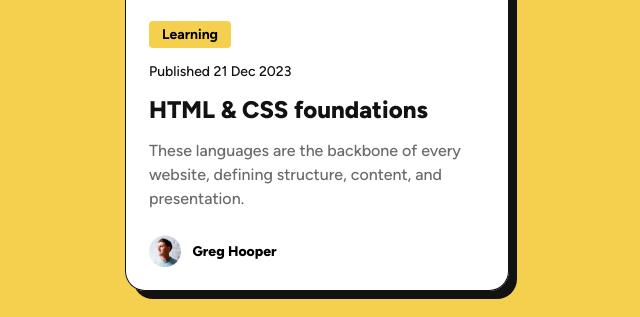
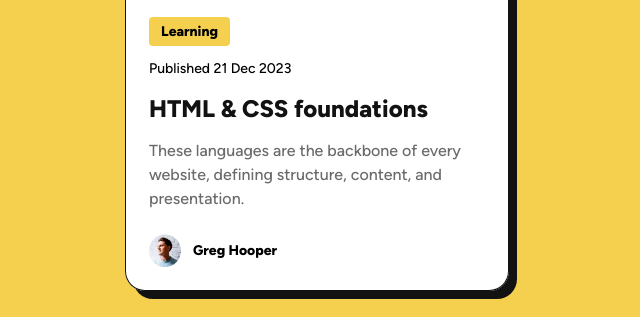
Before and after one commit to zmora2622/blog-preview-card, a website: page index.html in a window 1280 px wide. Shown: the part 370-687 px from the top of the page, 323-963 px from the left. Drawn offline with Linux system fonts and the light colour scheme.

Commit message:
Rebuild project

```diff
--- /dev/null
+++ b/gulpfile.js
@@ -0,0 +1,12 @@
+const { src, dest, watch, series } = require("gulp");
+const sass = require("gulp-sass")(require("sass"));
+
+function buildStyles() {
+ return src("sass/**/*.scss").pipe(sass()).pipe(dest("css"));
+}
+
+function watchTask() {
+ watch(["sass/**/*.scss"], buildStyles);
+}
+
+exports.default = series(buildStyles, watchTask);
--- a/index.html
+++ b/index.html
@@ -7,33 +7,28 @@
   <!-- displays site properly based on user's device -->
 
   <link rel="icon" type="image/png" sizes="32x32" href="./assets/images/favicon-32x32.png">
-  <link rel="stylesheet" href="./style.css">
+  <link rel="stylesheet" href="./css/style.css">
   <title>Frontend Mentor | Blog preview card</title>
 
 </head>
 
 <body>
 
-  <main>
+  <main class="container">
     <div class="card">
-
-      <div class="card__header">
-        <img src="./assets/images/illustration-article.svg" alt="Line variation">
-      </div>
-
+      <img class="card__image" src="./assets/images/illustration-article.svg" alt="Line variation">
       <div class="card__body">
         <div class="card__category">Learning</div>
         <p>Published 21 Dec 2023</p>
         <a href="#">
-          <h1>HTML & CSS foundations</h1>
+          <h1 class="card__header">HTML & CSS foundations</h1>
         </a>
-        <h2>These languages are the backbone of every website, defining structure, content, and presentation.</h2>
-
+        <p class="card__text--medium-gray">These languages are the backbone of every website, defining structure,
+          content, and presentation.</p>
       </div>
-
       <div class="card__footer">
-        <img src="./assets/images/image-avatar.webp" alt="User avatar">
-        <p>Greg Hooper</p>
+        <img class="card__image card__image--size" src="./assets/images/image-avatar.webp" alt="User image avatar">
+        <p class="card__text--bold">Greg Hooper</p>
       </div>
     </div>
   </main>
--- /dev/null
+++ b/sass/base/_base.scss
@@ -0,0 +1,13 @@
+@use "../utils/variables" as variable;
+@use "../utils/functions" as function;
+
+body {
+ display: flex;
+ justify-content: center;
+ align-items: center;
+ font-family: "figtree";
+ font-size: function.to_rem(14px);
+ font-weight: 500;
+ line-height: 1.5;
+ background-color: variable.$yellow;
+}
--- /dev/null
+++ b/sass/base/_index.scss
@@ -0,0 +1,3 @@
+@forward "reset";
+@forward "typography";
+@forward "base";
--- /dev/null
+++ b/sass/base/_reset.scss
@@ -0,0 +1,86 @@
+/* Box sizing rules */
+*,
+*::before,
+*::after {
+ box-sizing: border-box;
+}
+
+/* Remove default margin */
+body,
+h1,
+h2,
+h3,
+h4,
+h5,
+h6,
+p,
+figure,
+blockquote,
+dl,
+dd {
+ margin: 0;
+}
+
+/* Remove list styles on ul, ol elements with a list role, which suggests default styling will be removed */
+ul,
+ol {
+ list-style: none;
+ padding: 0;
+ margin: 0;
+}
+hr {
+ border: 0;
+ margin: 0;
+}
+/* Set core root defaults */
+html:focus-within {
+ scroll-behavior: smooth;
+}
+
+/* Set core body defaults */
+body {
+ min-height: 100svh;
+ text-rendering: optimizeSpeed;
+}
+
+/* A elements that don't have a class get default styles */
+a:not([class]) {
+ //  text-decoration-skip-ink: auto;
+ text-decoration: none;
+}
+
+/* Make images easier to work with */
+img,
+picture {
+ max-width: 100%;
+ display: block;
+}
+
+/* Inherit fonts for inputs and buttons */
+input,
+button,
+textarea,
+select {
+ font: inherit;
+}
+
+th,
+td {
+ padding: 0;
+}
+
+/* Remove all animations, transitions and smooth scroll for people that prefer not to see them */
+@media (prefers-reduced-motion: reduce) {
+ html:focus-within {
+  scroll-behavior: auto;
+ }
+
+ *,
+ *::before,
+ *::after {
+  animation-duration: 0.01ms !important;
+  animation-iteration-count: 1 !important;
+  transition-duration: 0.01ms !important;
+  scroll-behavior: auto !important;
+ }
+}
--- /dev/null
+++ b/sass/base/_typography.scss
@@ -0,0 +1,13 @@
+@use "../utils/mixins" as font;
+
+@include font.font-face(
+ "figtree",
+ "../../assets/fonts/Figtree-VariableFont_wght.ttf",
+ 500
+);
+
+@include font.font-face(
+ "figtree",
+ "../../assets/fonts/Figtree-VariableFont_wght.ttf",
+ 800
+);
--- /dev/null
+++ b/sass/components/_card.scss
@@ -0,0 +1,66 @@
+@use "../utils/variables" as variable;
+@use "../utils/functions" as function;
+.card {
+ display: flex;
+ flex-direction: column;
+ padding: function.to_rem(24px);
+ max-width: function.to_rem(384px);
+ //  min-height: 522px;
+ background-color: variable.$white;
+ border-radius: function.to_rem(20px);
+ box-shadow: inset 0 0 0 1px variable.$gray-950, 8px 8px variable.$gray-950;
+ row-gap: function.to_rem(23px);
+}
+
+.card__image {
+ width: 100%;
+ border-radius: function.to_rem(12px);
+ overflow: hidden;
+ object-fit: cover;
+}
+
+.card__category {
+ padding: function.to_rem(4px) function.to_rem(12px);
+ background-color: variable.$yellow;
+ border-radius: function.to_rem(4px);
+ font-weight: 800;
+
+ align-self: start;
+}
+
+.card__body {
+ display: flex;
+ flex-direction: column;
+ row-gap: function.to_rem(12px);
+}
+
+.card__header {
+ font-size: function.to_rem(24px);
+ font-weight: 700;
+ color: variable.$gray-950;
+
+ &:hover {
+  color: variable.$yellow;
+ }
+}
+
+.card__text--medium-gray {
+ font-size: function.to_rem(16px);
+ color: variable.$gray-500;
+}
+
+.card__footer {
+ display: flex;
+ align-self: start;
+ align-items: center;
+ column-gap: function.to_rem(12px);
+ flex-grow: 1;
+}
+
+.card__text--bold {
+ font-weight: 800;
+}
+
+.card__image--size {
+ max-width: function.to_rem(32px);
+}
--- /dev/null
+++ b/sass/components/_container.scss
@@ -0,0 +1,3 @@
+.container {
+ margin: 0 10px;
+}
--- /dev/null
+++ b/sass/components/_index.scss
@@ -0,0 +1,2 @@
+@forward "card";
+@forward "container";
--- /dev/null
+++ b/sass/style.scss
@@ -0,0 +1,2 @@
+@use "base";
+@use "components";
--- /dev/null
+++ b/sass/utils/_functions.scss
@@ -0,0 +1,6 @@
+@use "sass:math";
+
+@function to_rem($size) {
+ $remSize: math.div($size, 16px);
+ @return #{$remSize}rem;
+}
--- /dev/null
+++ b/sass/utils/_mixins.scss
@@ -0,0 +1,8 @@
+@mixin font-face($name, $file-path, $weight) {
+ @font-face {
+  font-family: $name;
+  src: url("#{$file-path}") format("truetype");
+  font-weight: $weight;
+  font-style: normal;
+ }
+}
--- /dev/null
+++ b/sass/utils/_variables.scss
@@ -0,0 +1,4 @@
+$yellow: hsl(47, 88%, 63%);
+$white: hsl(0, 0%, 100%);
+$gray-500: hsl(0, 0%, 42%);
+$gray-950: hsl(0, 0%, 7%);
```
Also changed, not shown: package.json (added, +16 -0 lines), css/style.css (added), style.css (deleted), 2 other files.
